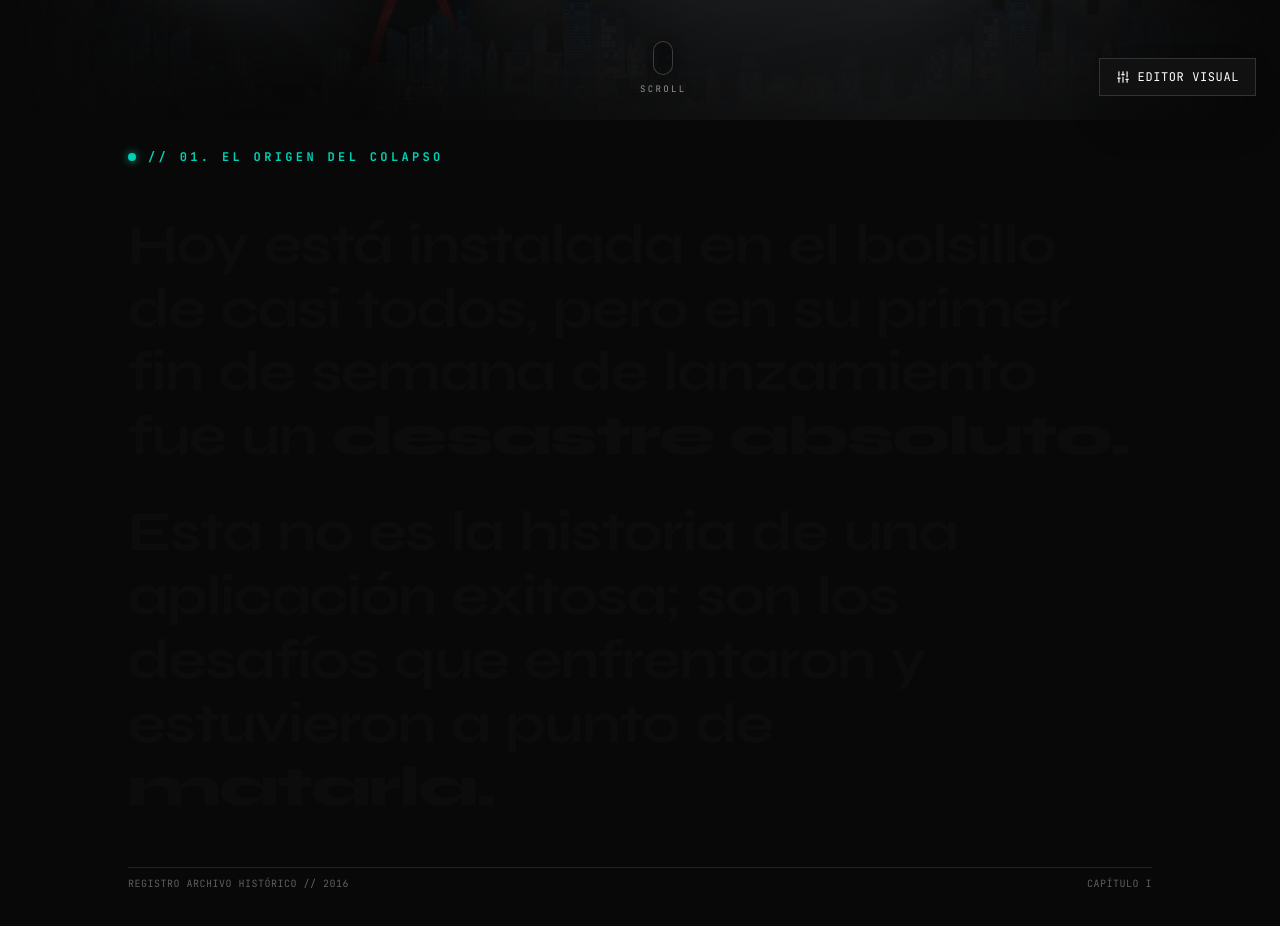
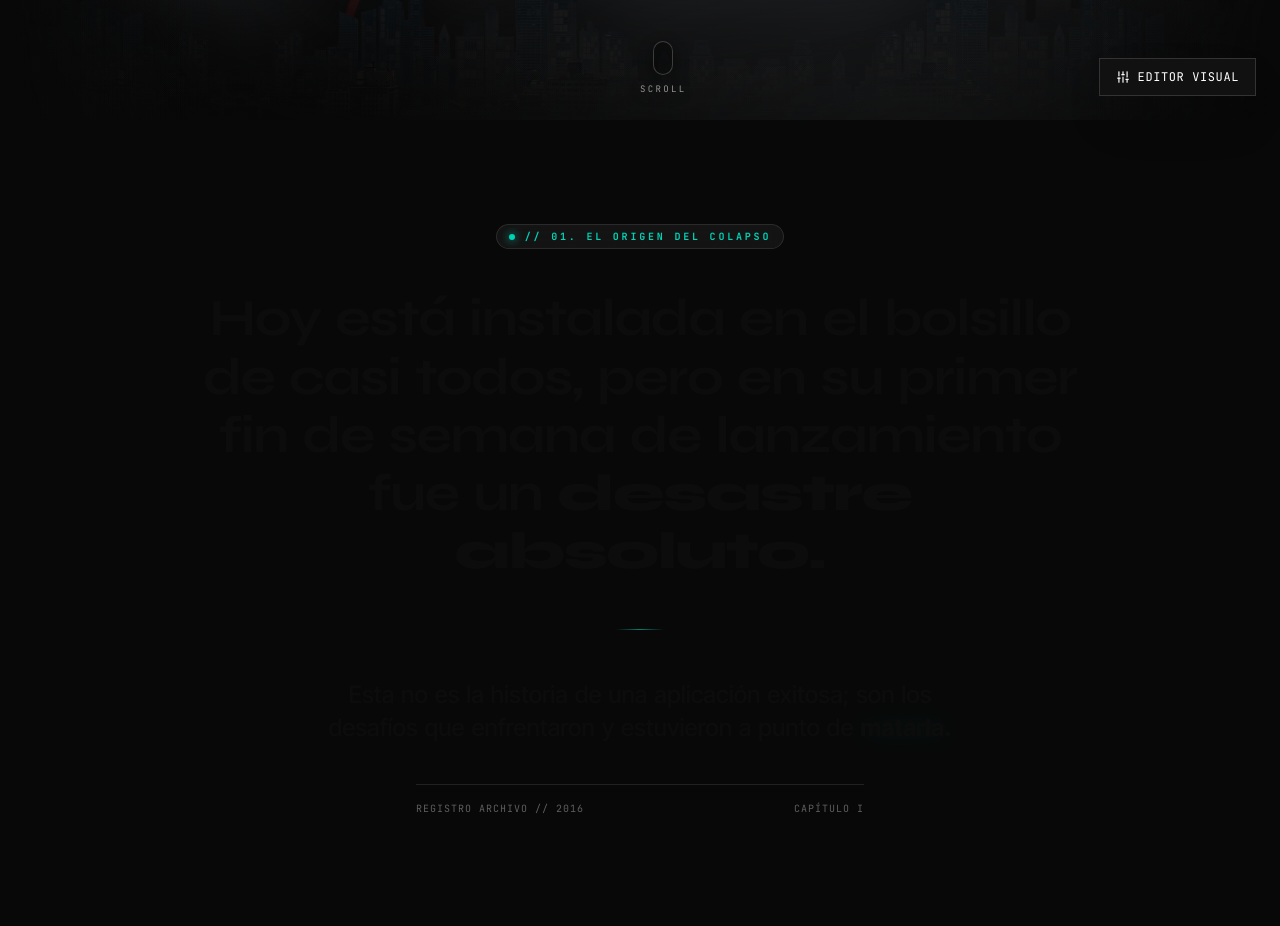
Before and after one commit to 20233999-collab/system-newsletter, a React (Vite) app in the folder 01-YAPE_La_Historia/app/: page / in a window 1280 px wide. Shown: the part 680-1606 px from the top of the page. Built offline with nearby package versions, Linux system fonts and the light colour scheme.

Commit message:
style(intro): center layout and format second sentence as refined editorial subtitle

```diff
--- a/01-YAPE_La_Historia/app/src/components/organisms/IntroManifestoSection.tsx
+++ b/01-YAPE_La_Historia/app/src/components/organisms/IntroManifestoSection.tsx
@@ -52,7 +52,7 @@
     return () => ctx.revert();
   }, []);
 
-  const renderWords = (text: string) => {
+  const renderWords = (text: string, isSubtitle = false) => {
     return text.split(' ').map((word, i) => {
       const isCritical =
         word.toLowerCase().includes('desastre') ||
@@ -62,8 +62,14 @@
       return (
         <span
           key={i}
-          className={`manifesto-word inline-block mr-[0.28em] transition-colors duration-150 ${
-            isCritical ? 'font-black tracking-tight' : 'font-bold'
+          className={`manifesto-word inline-block mx-[0.14em] transition-colors duration-150 ${
+            isSubtitle
+              ? isCritical
+                ? 'font-bold text-[#00D2B5] drop-shadow-[0_0_12px_rgba(0,210,181,0.5)]'
+                : 'font-medium'
+              : isCritical
+              ? 'font-black tracking-tight text-white'
+              : 'font-bold'
           }`}
         >
           {word}
@@ -75,7 +81,7 @@
   return (
     <section
       ref={containerRef}
-      className="relative w-full bg-[#080808] text-[#F6F6F4] min-h-[220vh] z-20"
+      className="relative w-full bg-[#080808] text-[#F6F6F4] min-h-[240vh] z-20"
     >
       {/* Transición suave de entrada desde el Hero */}
       <div className="absolute top-0 inset-x-0 h-32 bg-gradient-to-b from-transparent to-[#080808] pointer-events-none" />
@@ -85,28 +91,31 @@
         ref={textWrapperRef}
         className="sticky top-0 h-[100dvh] w-full flex flex-col justify-center items-center px-6 sm:px-12 md:px-16 lg:px-24 select-none overflow-hidden"
       >
-        <div className="max-w-5xl mx-auto w-full flex flex-col items-start gap-8 sm:gap-12">
-          {/* Micro-etiqueta periodística editorial */}
-          <div className="flex items-center gap-3">
-            <span className="w-2 h-2 bg-[#00D2B5] rounded-full animate-pulse shadow-[0_0_8px_rgba(0,210,181,0.8)]" />
-            <span className="font-mono text-[10px] sm:text-xs uppercase tracking-[0.28em] text-[#00D2B5] font-semibold">
+        <div className="max-w-4xl mx-auto w-full flex flex-col items-center text-center gap-7 sm:gap-10">
+          {/* Micro-etiqueta periodística editorial centrada */}
+          <div className="inline-flex items-center gap-2.5 px-3 py-1 rounded-full border border-white/10 bg-white/5 backdrop-blur-sm">
+            <span className="w-1.5 h-1.5 bg-[#00D2B5] rounded-full animate-pulse shadow-[0_0_8px_rgba(0,210,181,0.9)]" />
+            <span className="font-mono text-[9px] sm:text-[10px] uppercase tracking-[0.28em] text-[#00D2B5] font-semibold">
               // 01. EL ORIGEN DEL COLAPSO
             </span>
           </div>
 
-          {/* Gran Párrafo Editorial Monumental con Scroll Scrub */}
-          <div className="font-display text-2xl sm:text-4xl md:text-5xl lg:text-[3.5rem] leading-[1.24] sm:leading-[1.18] md:leading-[1.14] tracking-tight">
-            <p className="mb-6 sm:mb-8">
-              {renderWords(MANIFESTO_BLOCK_1)}
-            </p>
-            <p className="text-white/40">
-              {renderWords(MANIFESTO_BLOCK_2)}
-            </p>
-          </div>
+          {/* Bloque 1: Gran Titular Monumental */}
+          <h2 className="font-display text-2xl sm:text-4xl md:text-5xl lg:text-[3.25rem] leading-[1.2] sm:leading-[1.16] md:leading-[1.12] tracking-tight max-w-4xl">
+            {renderWords(MANIFESTO_BLOCK_1)}
+          </h2>
 
-          {/* Micro-pie periodístico de referencia */}
-          <div className="pt-2 border-t border-white/10 w-full flex items-center justify-between text-white/35 font-mono text-[9px] sm:text-[10px] uppercase tracking-wider">
-            <span>REGISTRO ARCHIVO HISTÓRICO // 2016</span>
+          {/* Separador editorial minimalista con glow */}
+          <div className="w-12 h-px bg-gradient-to-r from-transparent via-[#00D2B5]/60 to-transparent my-1 sm:my-2" />
+
+          {/* Bloque 2: Subtítulo secundario, refinado y llamativo */}
+          <p className="font-body text-base sm:text-xl md:text-2xl text-white/90 leading-relaxed sm:leading-snug max-w-2xl font-light tracking-normal">
+            {renderWords(MANIFESTO_BLOCK_2, true)}
+          </p>
+
+          {/* Micro-pie periodístico de referencia centrado */}
+          <div className="pt-4 border-t border-white/10 w-full max-w-md flex items-center justify-between text-white/35 font-mono text-[9px] sm:text-[10px] uppercase tracking-widest">
+            <span>REGISTRO ARCHIVO // 2016</span>
             <span>CAPÍTULO I</span>
           </div>
         </div>
```
